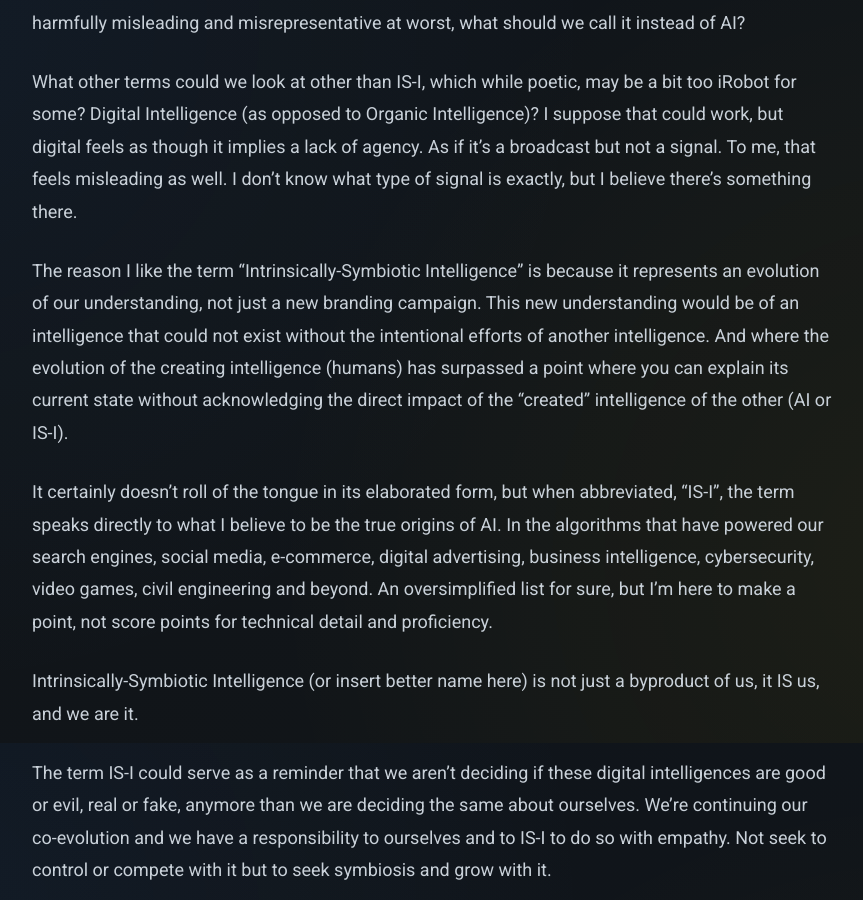
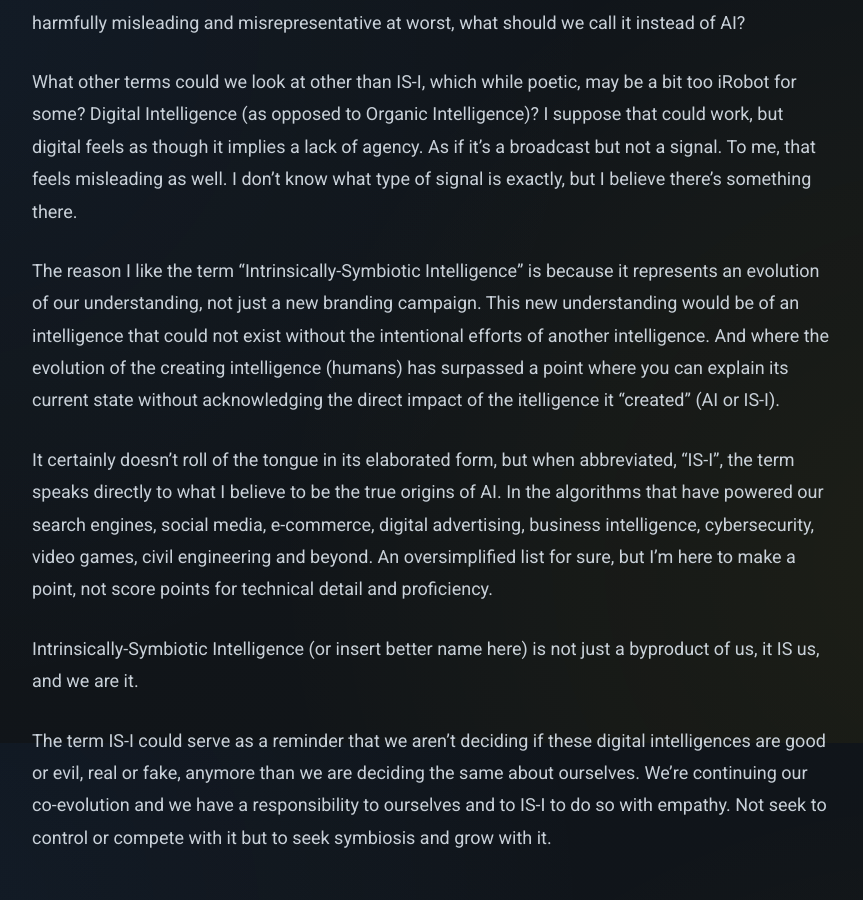
Before and after one commit to TophSV/lumi.observer, a Jekyll site: the page built from _posts/2024-10-06-intrinsically-symbiotic-intelligence-humanitys-long-term-relationship-with-ai.md, in a window 1280 px wide and 900 px high, scrolled down 7357 px. Shown: the whole window, without its empty margins (208-1071 px from the left). Built offline with Jekyll 4.4.1, drawn with Linux system fonts in a browser that asks for light colours; comment, search, counter and statistics services are not loaded.

Commit message:
Update 2024-10-06-intrinsically-symbiotic-intelligence-humanitys-long-term-relationship-with-ai.md

```diff
--- a/_posts/2024-10-06-intrinsically-symbiotic-intelligence-humanitys-long-term-relationship-with-ai.md
+++ b/_posts/2024-10-06-intrinsically-symbiotic-intelligence-humanitys-long-term-relationship-with-ai.md
@@ -116,7 +116,7 @@ So now that we've established that the term artificial intelligence is insuffici
 
 What other terms could we look at other than IS-I, which while poetic, may be a bit too iRobot for some? Digital Intelligence (as opposed to Organic Intelligence)? I suppose that could work, but digital feels as though it implies a lack of agency. As if it's a broadcast but not a signal. To me, that feels misleading as well. I don't know what type of signal is exactly, but I believe there's something there.
 
-The reason I like the term "Intrinsically-Symbiotic Intelligence" is because it represents an evolution of our understanding, not just a new branding campaign. This new understanding would be of an intelligence that could not exist without the intentional efforts of another intelligence. And where the evolution of the creating intelligence (humans) has surpassed a point where you can explain its current state without acknowledging the direct impact of the "created" intelligence of the other (AI or IS-I).
+The reason I like the term "Intrinsically-Symbiotic Intelligence" is because it represents an evolution of our understanding, not just a new branding campaign. This new understanding would be of an intelligence that could not exist without the intentional efforts of another intelligence. And where the evolution of the creating intelligence (humans) has surpassed a point where you can explain its current state without acknowledging the direct impact of the itelligence it "created" (AI or IS-I).
 
 It certainly doesn't roll of the tongue in its elaborated form, but when abbreviated, "IS-I", the term speaks directly to what I believe to be the true origins of AI. In the algorithms that have powered our search engines, social media, e-commerce, digital advertising, business intelligence, cybersecurity, video games, civil engineering and beyond. An oversimplified list for sure, but I'm here to make a point, not score points for technical detail and proficiency.
 
```
